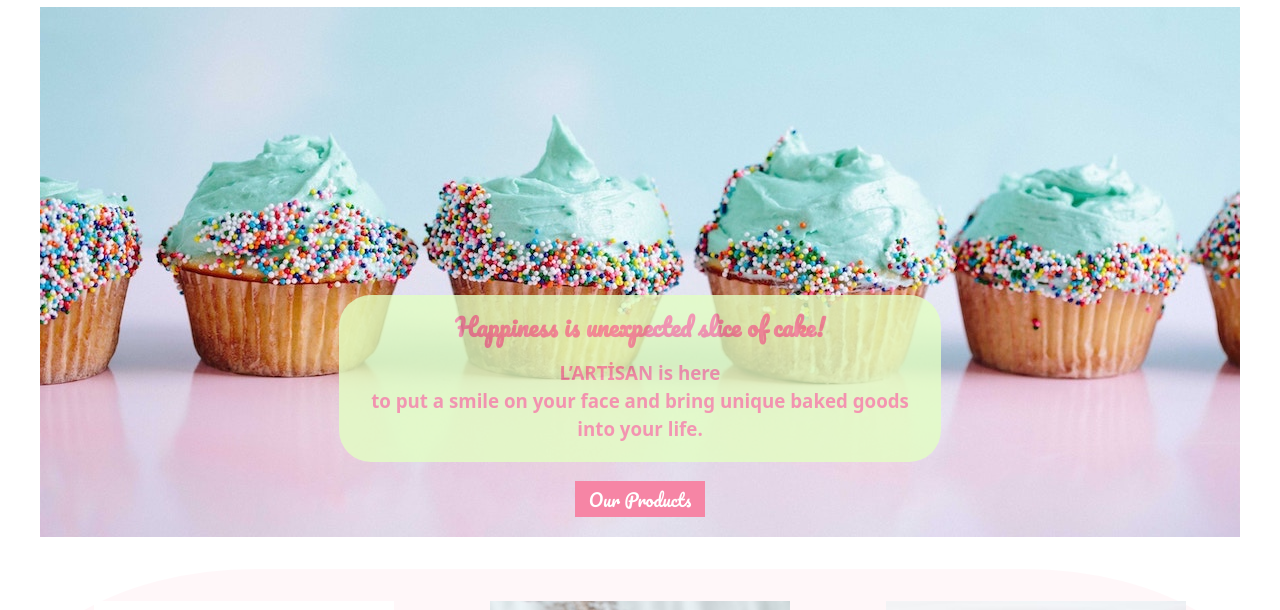
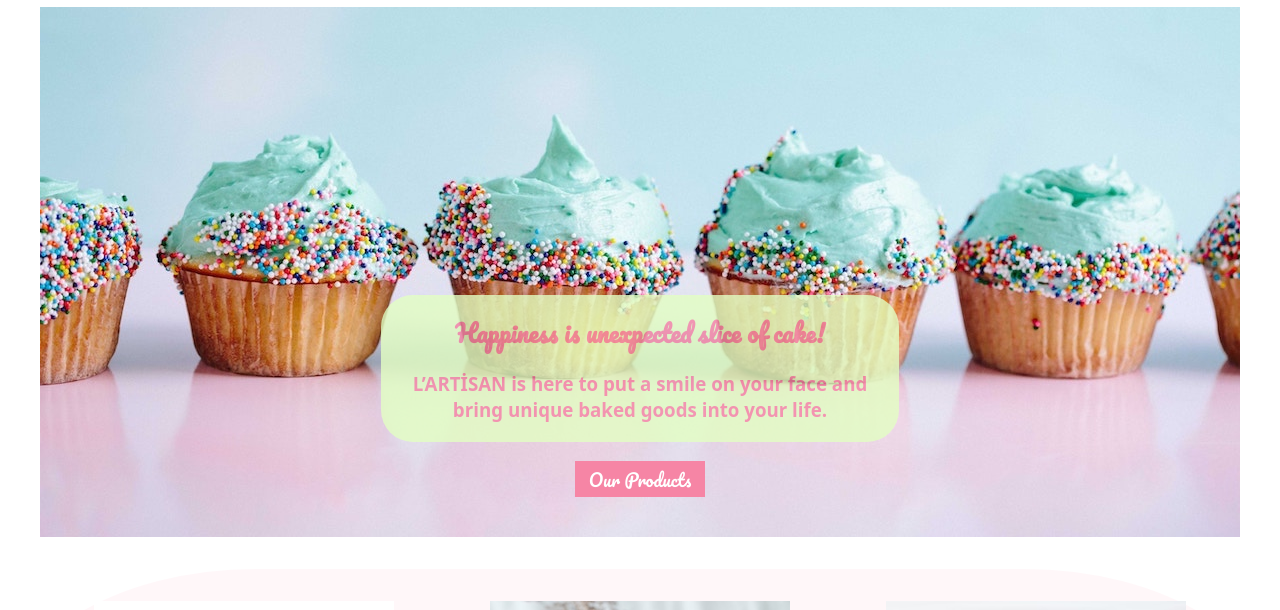
Before and after one commit to reflectio16/LArtisan_Web_Page, a plain HTML site: page index.html in a window 1280 px wide. Shown: the part 118-728 px from the top of the page. Drawn offline with Linux system fonts and the light colour scheme.

Commit message:
changes text position

```diff
--- a/index.html
+++ b/index.html
@@ -61,7 +61,7 @@
             <div class="mission">
 
                <h2>Happiness is unexpected slice of cake!</h2>
-               <h3>L’ARTİSAN is here <br>to put a smile on your face and bring unique baked goods<br> into your life.</h3>
+               <h3>L’ARTİSAN is here to put a smile on your face and <br>bring unique baked goods into your life.</h3>
 
             </div>
 
--- a/style.css
+++ b/style.css
@@ -60,7 +60,7 @@ h2 {
 
 
 h3 {
-    line-height: 1.5;
+    line-height: 1.4;
 }
 
 .mobile-nav {
@@ -106,7 +106,7 @@ h3 {
     height: auto;
     max-height: 30rem;
     text-align: center;
-    line-height: 1;
+    line-height: 1.5;
     background-color: #e3ffc3;
     border-radius: 32px;
     opacity: 0.8;
```
